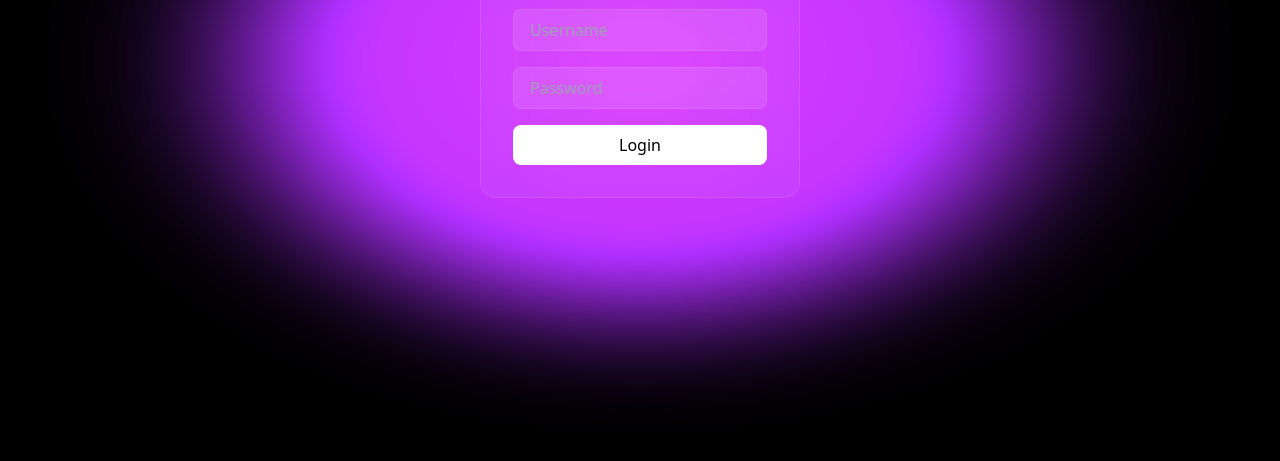
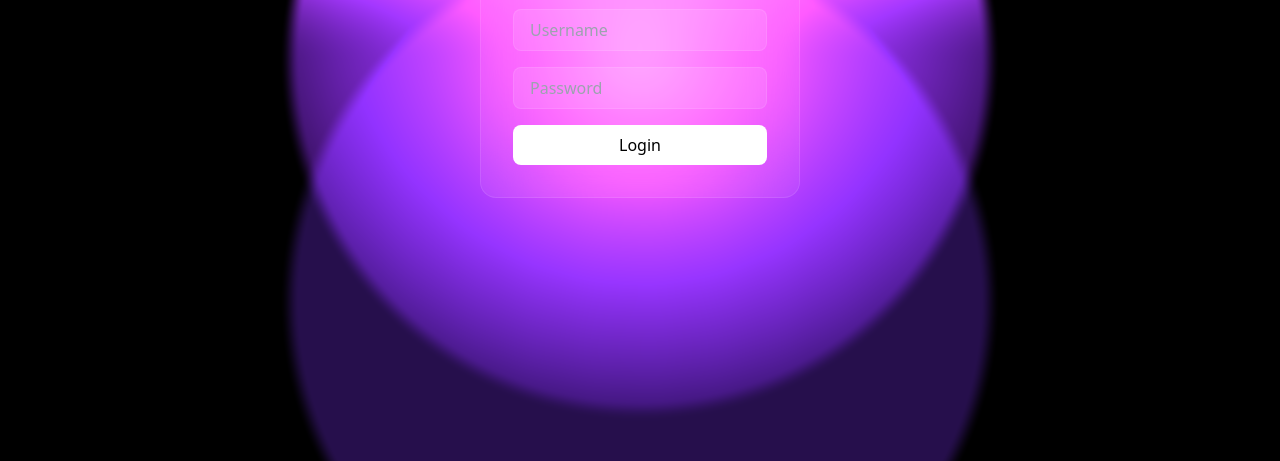
Before and after one commit to priyaanshsapru78-a11y/cloud-leak-analyzer, a plain HTML site: page templates/login.html in a window 1280 px wide. Shown: the part 339-800 px from the top of the page. Drawn offline with nearby package versions, Linux system fonts and the light colour scheme; animation ran at ten frames a second.

Commit message:
Update login.html

```diff
--- a/templates/login.html
+++ b/templates/login.html
@@ -57,51 +57,78 @@ document.body.appendChild(renderer.domElement);
 
 const geometry = new THREE.PlaneBufferGeometry(2, 2);
 
-let mouse = { x: 0.5, y: 0.5 };
+let mouse = { x: 0, y: 0 };
 
 window.addEventListener("mousemove", (e) => {
-    mouse.x = e.clientX / window.innerWidth;
-    mouse.y = 1.0 - (e.clientY / window.innerHeight);
+    mouse.x = (e.clientX / window.innerWidth - 0.5) * 2.0;
+    mouse.y = (e.clientY / window.innerHeight - 0.5) * 2.0;
 });
 
 const material = new THREE.ShaderMaterial({
     uniforms: {
-        time: { value: 0 },
         resolution: { value: new THREE.Vector2(window.innerWidth, window.innerHeight) },
-        mouse: { value: new THREE.Vector2(0.5, 0.5) }
+        mouse: { value: new THREE.Vector2(0, 0) },
+        time: { value: 0 }
     },
     fragmentShader: `
-        uniform float time;
         uniform vec2 resolution;
         uniform vec2 mouse;
+        uniform float time;
 
         void main() {
             vec2 uv = gl_FragCoord.xy / resolution;
-            uv -= 0.5;
-
-            // mouse shift
-            uv += (mouse - 0.5) * 0.2;
+            uv = uv * 2.0 - 1.0;
+            uv.x *= resolution.x / resolution.y;
 
             float r = length(uv);
 
-            // create sphere shape
-            float sphere = smoothstep(0.5, 0.2, r);
+            // sphere mask
+            float sphere = smoothstep(0.9, 0.85, r);
 
-            // horizon mask (cut top)
-            float mask = step(uv.y, 0.2);
+            // fake normal
+            float z = sqrt(max(0.0, 1.0 - r*r));
+            vec3 normal = normalize(vec3(uv, z));
 
-            // glow edge
-            float glow = pow(0.5 - r, 3.0);
+            // light direction (mouse controlled)
+            vec3 light = normalize(vec3(mouse.x * 0.5, mouse.y * 0.5 + 0.4, 1.0));
+
+            float diff = max(dot(normal, light), 0.0);
+
+            // horizon glow
+            float horizon = smoothstep(0.0, 0.5, normal.y);
+
+            // edge glow
+            float edge = pow(1.0 - r, 3.0);
+
+            // grid lines (subtle)
+            float grid = sin(uv.x * 40.0) * 0.002;
+
+            // base dark
+            vec3 color = vec3(0.02, 0.0, 0.05);
 
             // purple gradient
-            vec3 color = vec3(0.05, 0.0, 0.1);
-            color += vec3(0.7, 0.2, 1.0) * sphere;
-            color += vec3(1.0, 0.4, 1.0) * glow;
+            color += vec3(0.6, 0.2, 1.0) * diff;
+            color += vec3(0.8, 0.3, 1.0) * horizon;
+            color += vec3(1.0, 0.4, 1.0) * edge;
 
-            // combine
-            float finalShape = sphere * mask;
+            // grid effect
+            color += vec3(0.4, 0.2, 0.8) * grid;
 
-            gl_FragColor = vec4(color * finalShape, 1.0);
+            // apply sphere
+            color *= sphere;
+
+            // reflection
+            vec2 uv2 = uv;
+            uv2.y = -uv2.y - 0.6;
+
+            float r2 = length(uv2);
+            float sphere2 = smoothstep(0.9, 0.85, r2);
+
+            float reflection = sphere2 * 0.3;
+
+            color += vec3(0.5, 0.2, 1.0) * reflection;
+
+            gl_FragColor = vec4(color, 1.0);
         }
     `
 });
```
